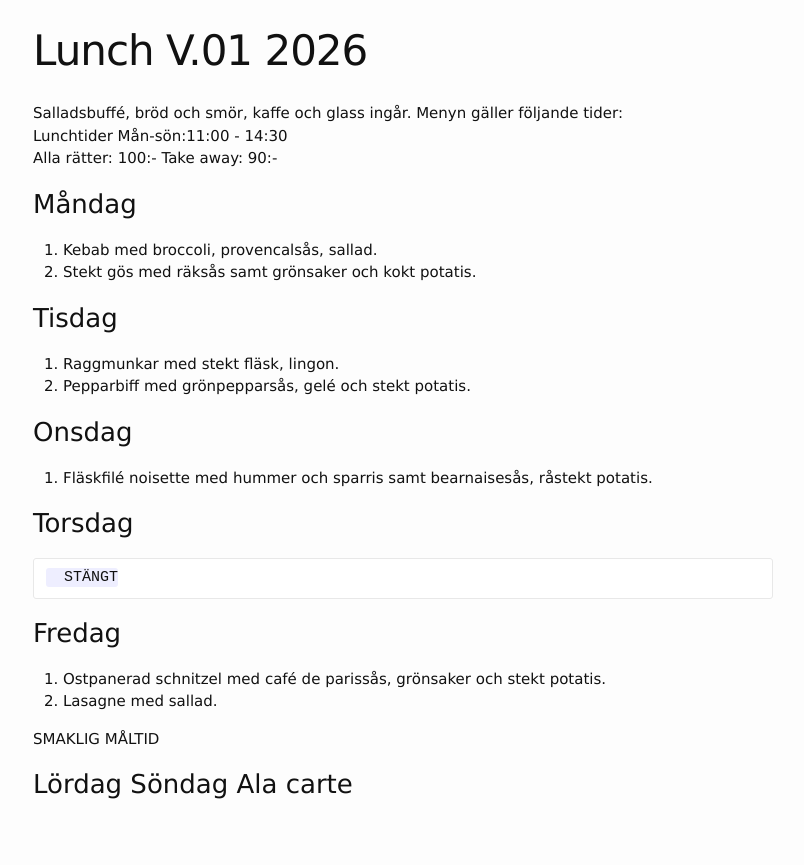
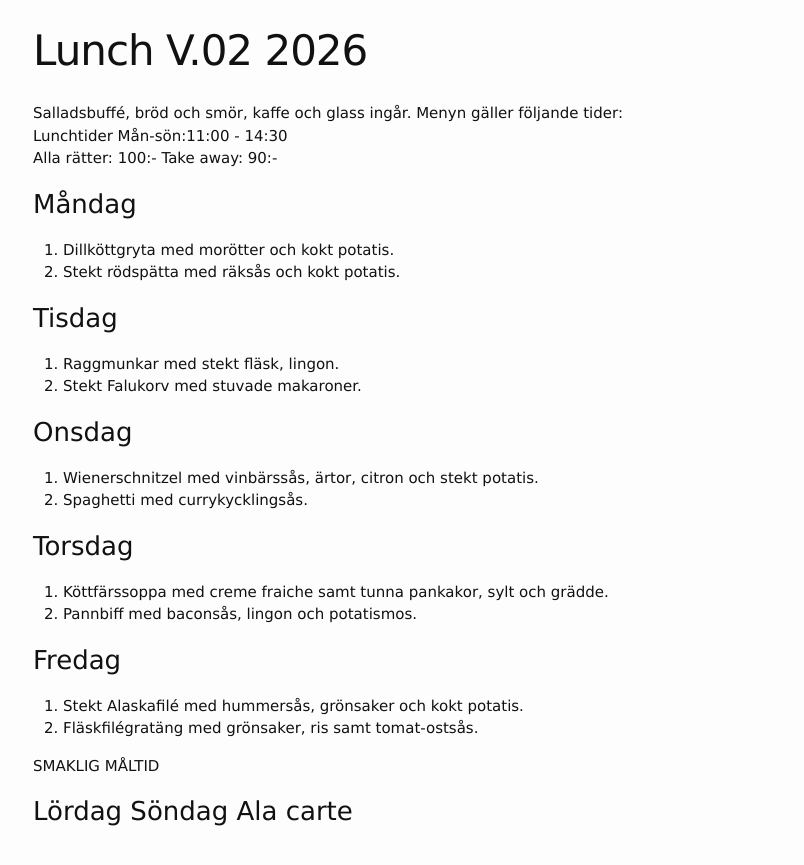
Before and after one commit to FarInn62/farinn62.github.io, a Jekyll site: the page built from lunch.md, in a window 1280 px wide. Shown: the top 865 px of the page, without its empty margins (237-1041 px from the left). Built offline with Jekyll 4.4.1, drawn with Linux system fonts in a browser that asks for light colours.

Commit message:
Revise lunch menu for version 2.0
Updated lunch menu for 2026 with new dishes.

```diff
--- a/lunch.md
+++ b/lunch.md
@@ -1,6 +1,6 @@
 ---
 layout: foodmenu
-title: Lunch V.01 2026
+title: Lunch V.02 2026
 permalink: /lunch/
 published: true
 ---
@@ -11,29 +11,27 @@ Alla rätter: 100:- Take away: 90:-
 
 ### Måndag
 
-1. Kebab med broccoli, provencalsås, sallad.
-2. Stekt gös med räksås samt grönsaker och kokt potatis.
+1. Dillköttgryta med morötter och kokt potatis.
+2. Stekt rödspätta med räksås och kokt potatis.
 
 ### Tisdag
 
 1. Raggmunkar med stekt fläsk, lingon.
-2. Pepparbiff med grönpepparsås, gelé och stekt potatis.
+2. Stekt Falukorv med stuvade makaroner.
 
 ### Onsdag
 
-1. Fläskfilé noisette med hummer och sparris samt bearnaisesås, råstekt potatis.
-
+1. Wienerschnitzel med vinbärssås, ärtor, citron och stekt potatis.
+2. Spaghetti med currykycklingsås.
 
 ### Torsdag
-
-      STÄNGT
-
+1.  Köttfärssoppa med creme fraiche samt tunna pankakor, sylt och grädde.
+2.  Pannbiff med baconsås, lingon och potatismos.
 
 ### Fredag
 
-1. Ostpanerad schnitzel med café de parissås, grönsaker och stekt potatis.
-2. Lasagne med sallad.
-
+1. Stekt Alaskafilé med hummersås, grönsaker och kokt potatis.
+2. Fläskfilégratäng med grönsaker, ris samt tomat-ostsås.
 
 SMAKLIG MÅLTID
 
```
